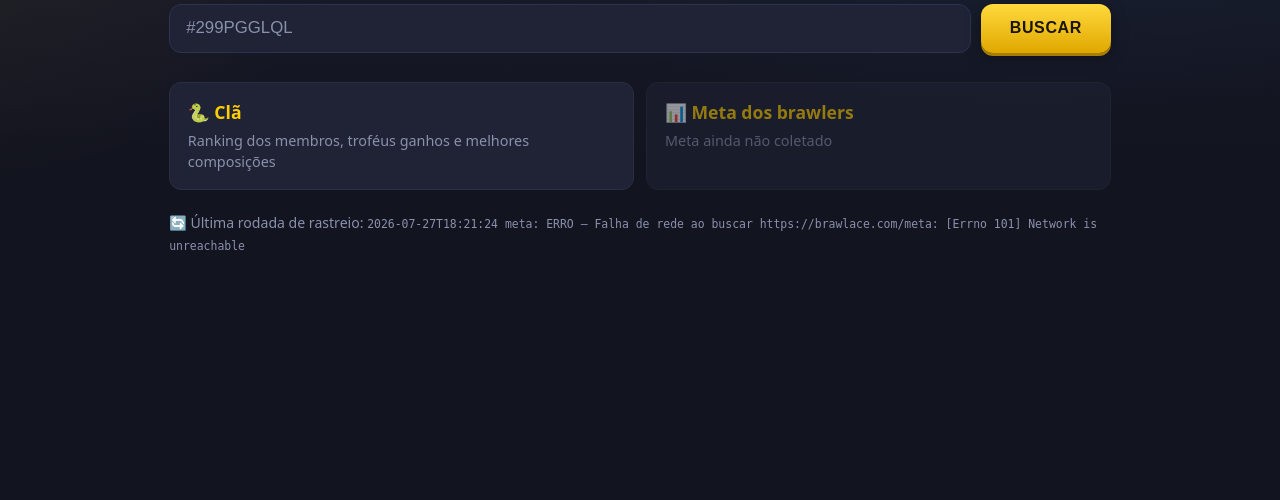
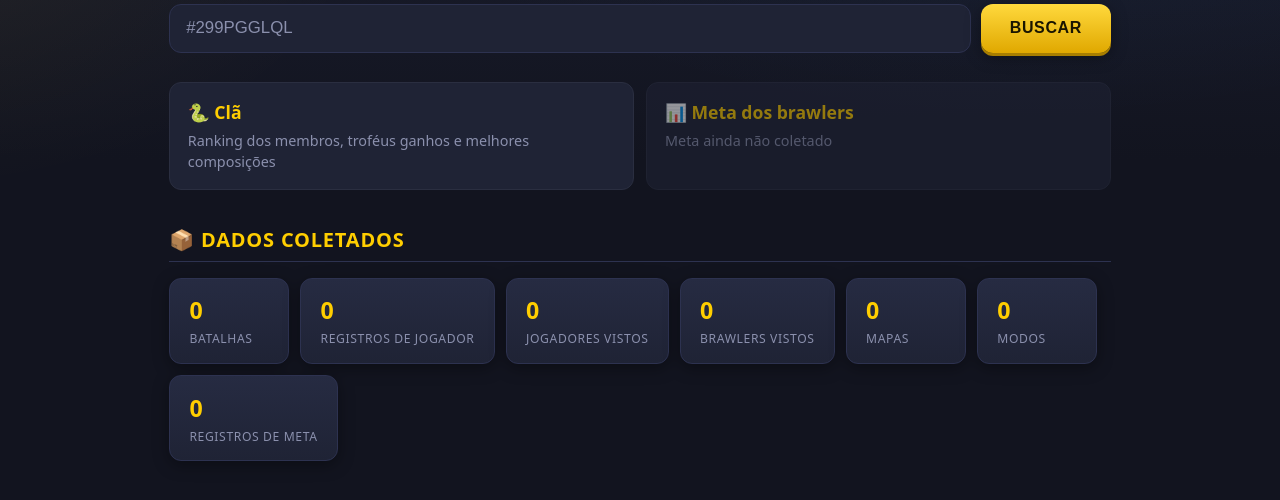
Before and after one commit to andreidl/api-do-brawl, a FastAPI app: page / in a window 1280 px wide. Shown: the part 160-660 px from the top of the page. Run offline with FastAPI, Linux system fonts and the light colour scheme; data that the repository does not hold is empty.

Commit message:
Home: painel 'Dados coletados' com totais de tudo (batalhas, jogadores, brawlers, mapas, meta, periodo)

```diff
--- a/app/main.py
+++ b/app/main.py
@@ -92,6 +92,7 @@
                 "mensagem_erro": mensagem_erro,
                 "clube": clube,
                 "tem_meta": db.data_meta_recente(conexao) is not None,
+                "estatisticas": db.estatisticas_globais(conexao),
                 "pendencias_externas": db.tags_sem_historico_externo(conexao),
                 "rastreio_status": rastrear.ultima_rodada(),
             },
--- a/app/templates/home.html
+++ b/app/templates/home.html
@@ -17,6 +17,20 @@
     <span>{{ "Posição e star player de cada brawler por modo" if tem_meta else "Meta ainda não coletado" }}</span>
   </a>
 </div>
+
+{% if estatisticas %}
+<h2>📦 Dados coletados</h2>
+<section class="cartoes">
+  <div class="cartao"><b>{{ "{:,}".format(estatisticas.batalhas).replace(",", ".") }}</b><span>Batalhas</span></div>
+  <div class="cartao"><b>{{ "{:,}".format(estatisticas.registros_jogador).replace(",", ".") }}</b><span>Registros de jogador</span></div>
+  <div class="cartao"><b>{{ estatisticas.jogadores_vistos }}</b><span>Jogadores vistos</span></div>
+  <div class="cartao"><b>{{ estatisticas.brawlers_vistos }}</b><span>Brawlers vistos</span></div>
+  <div class="cartao"><b>{{ estatisticas.mapas }}</b><span>Mapas</span></div>
+  <div class="cartao"><b>{{ estatisticas.modos }}</b><span>Modos</span></div>
+  <div class="cartao"><b>{{ "{:,}".format(estatisticas.meta_snapshots).replace(",", ".") }}</b><span>Registros de meta</span></div>
+</section>
+{% if estatisticas.primeira_batalha %}<p class="nota">Batalhas capturadas de <code>{{ estatisticas.primeira_batalha[:10] }}</code> até <code>{{ estatisticas.ultima_batalha[:10] }}</code> · {{ estatisticas.jogadores_consultados }} jogadores já consultados.</p>{% endif %}
+{% endif %}
 
 {% if pendencias_externas %}
 <p class="nota">📥 <b>Histórico externo pendente</b> — consultados sem importação do Brawlify:
```
Also changed, not shown: app/db.py (+22 -0 lines).
